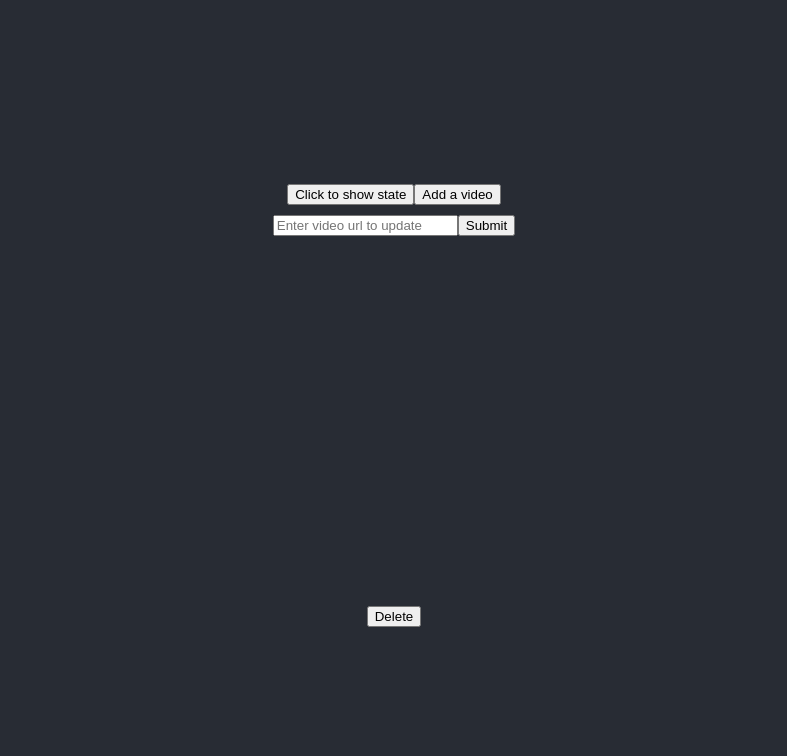
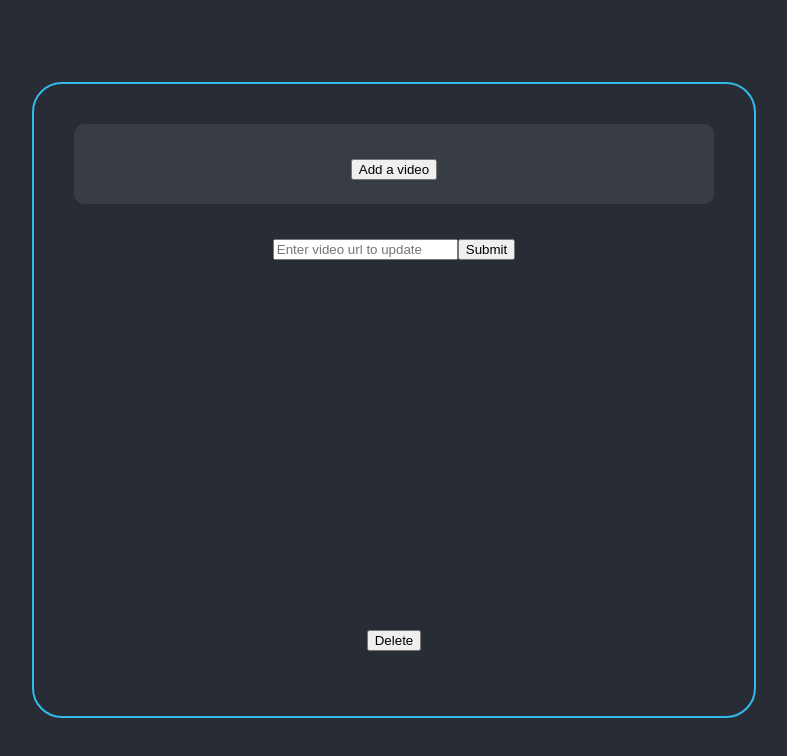
Before and after one commit to lancemahon/react-video-portfolio-practice, a React (Create React App) app: page / in a window 1280 px wide. Shown: the top 756 px of the page, without its empty margins (246-1033 px from the left). Built offline with nearby package versions, Linux system fonts and the light colour scheme.

Commit message:
I moved the some logic from VideoSection into AddVideoForm, and I used CSS grid to position AddVideoForm.
- Now AddVideoForm is responsible for rendering either an
  'add video' button or the url input bar + submit button.

```diff
--- a/src/components/add-video-form.js
+++ b/src/components/add-video-form.js
@@ -4,9 +4,23 @@ import {Context} from '../Context'
 import ReactPlayer from 'react-player'
 import StyledP from './styled-p-tag'
 
+import styled from 'styled-components'
+
+const FormWrapper = styled.section`
+  background: #383c44;
+  min-height: 10vh;
+  border-radius: 10px;
+  display: grid;
+  grid-template-columns: 200px 1fr 200px;
+`
+const FormInnards = styled.section`
+  border-radius: 10px;
+  grid-column: 2;
+  align-self: center;
+`
 
 function AddVideoForm() {
-  const {addVideo} = useContext(Context)
+  const {state, wantsToAdd, addVideo} = useContext(Context)
   const [textState, setTextState] = useState('')
   const [isWrongUrl, setIsWrongUrl] = useState(false)
 
@@ -26,11 +40,19 @@ function AddVideoForm() {
 
   return (
     <div>
-      <StyledP active={isWrongUrl}>Please enter a valid url</StyledP>
-      <form onSubmit={handleSubmit}>
-        <input type='text' placeholder='Video url' onChange={handleChange} />
-        <input type='submit' value='Submit' />
-      </form>
+      <FormWrapper>
+        <FormInnards>
+          {state.wantsToAdd ?
+          <div>
+            <StyledP active={isWrongUrl}>Please enter a valid url</StyledP>
+            <form onSubmit={handleSubmit}>
+              <input type='text' placeholder='Video url' onChange={handleChange} />
+              <input type='submit' value='Submit' />
+            </form>
+          </div> :
+          <button onClick={() => wantsToAdd()}>Add a video</button>}
+        </FormInnards>
+      </FormWrapper>
     </div>
   )
 }
--- a/src/components/video-box.js
+++ b/src/components/video-box.js
@@ -3,10 +3,17 @@ import React from 'react'
 import Video from './video'
 import InputBar from './input-bar'
 import DeleteButton from './delete-button'
+import styled from 'styled-components'
+
+const Box = styled.section`
+  margin-top: 25px;
+  margin-bottom: 25px;
+`
 
 function VideoBox({url, id}) {
   return(
     <div>
+      <Box>
         <InputBar
           placeholderText='Enter video url to update'
           id={id}
@@ -17,6 +24,7 @@ function VideoBox({url, id}) {
         <DeleteButton
         id={id}
         />
+      </Box>
     </div>
   )
 }
--- a/src/components/video-section.js
+++ b/src/components/video-section.js
@@ -2,9 +2,17 @@ import React, {useState, useContext} from 'react'
 import {Context} from '../Context'
 import VideoBox from './video-box'
 import AddVideoForm from './add-video-form'
+import styled from 'styled-components'
+
+const Wrapper = styled.section`
+border: 2px solid;
+border-radius: 30px;
+border-color: #34baeb;
+padding: 40px;
+`
 
 function VideoSection () {
-  const {wantsToAdd, state, addVideo} = useContext(Context)
+  const {state, addVideo} = useContext(Context)
 
   const videoBoxes = state.videos.map(v =>
     <VideoBox
@@ -14,13 +22,10 @@ function VideoSection () {
     )
 
   return (
-    <div>
-      <button onClick={() => console.log('state videos ' + state.videos)}>Click to show state</button>
-      {state.wantsToAdd ?
+    <Wrapper>
       <AddVideoForm />
-      : <button onClick={() => wantsToAdd()}>Add a video</button>}
       {videoBoxes}
-    </div>
+    </Wrapper>
   )
 }
 
```
Lines whose indentation alone changed are shown as unchanged.
